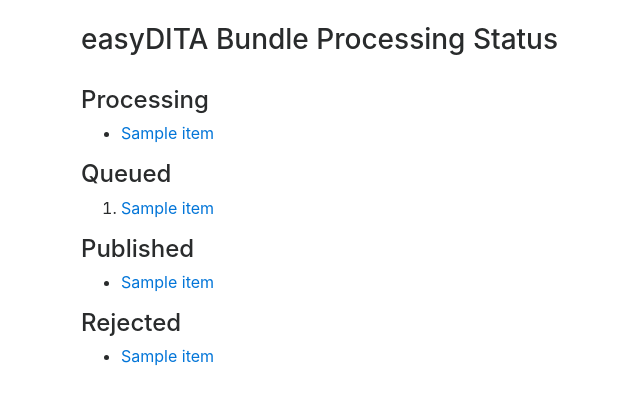
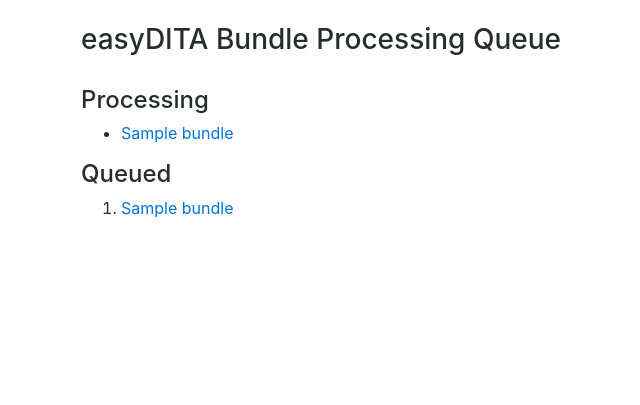
Before and after one commit to SFDO-Tooling/sfdoc, a Django app: template sfdoc/publish/templates/queue.html in a window 1280 px wide. Shown: the part 56-461 px from the top of the page, without its empty margins (4-644 px from the left). Run offline with Django 3.2, Linux system fonts and the light colour scheme; the template is opened without the code that fills it: most values are stand-ins (such as "Sample title", 1, 10 or a date in 2020); parts of the project's set-up code (start-up, migrations or seed data) failed here and were passed over; some libraries are stand-ins or nearby versions.

Commit message:
only show processing/queued in queue view

```diff
--- a/sfdoc/publish/templates/queue.html
+++ b/sfdoc/publish/templates/queue.html
@@ -1,14 +1,14 @@
 {% extends 'base.html' %}
 
 {% block content %}
-<h3>easyDITA Bundle Processing Status</h3>
+<h3>easyDITA Bundle Processing Queue</h3>
 
 {% if processing %}
 <br>
 <h4>Processing</h4>
 <ul>
-{% for item in processing %}
-  <li><a href="{{ item.get_absolute_url }}">{{ item }}</a></li>
+{% for bundle in processing %}
+  <li><a href="{{ bundle.get_absolute_url }}">{{ bundle }}</a></li>
 {% endfor %}
 </ul>
 {% endif %}
@@ -16,41 +16,14 @@
 {% if queued %}
 <h4>Queued</h4>
 <ol>
-{% for item in queued %}
-  <li><a href="{{ item.get_absolute_url }}">{{ item }}</a></li>
+{% for bundle in queued %}
+  <li><a href="{{ bundle.get_absolute_url }}">{{ bundle }}</a></li>
 {% endfor %}
 </ol>
 {% endif %}
 
-{% if published %}
-<h4>Published</h4>
-<ul>
-{% for item in published %}
-  <li><a href="{{ item.get_absolute_url }}">{{ item }}</a></li>
-{% endfor %}
-</ul>
-{% endif %}
-
-{% if rejected %}
-<h4>Rejected</h4>
-<ul>
-{% for item in rejected %}
-  <li><a href="{{ item.get_absolute_url }}">{{ item }}</a></li>
-{% endfor %}
-</ul>
-{% endif %}
-
-{% if error %}
-<h4>Error</h4>
-<ul>
-{% for item in error %}
-  <li><a href="{{ item.get_absolute_url }}">{{ item }}</a></li>
-{% endfor %}
-</ul>
-{% endif %}
-
-{% if not processing and not queued and not published and not rejected and not error %}
-<h4>There are no easyDITA bundles in the system.</h4>
+{% if not processing and not queued %}
+<h4>There are no easyDITA bundles in the queue.</h4>
 {% endif %}
 
 {% endblock content %}
```
Also changed, not shown: sfdoc/publish/views.py (+4 -16 lines).
